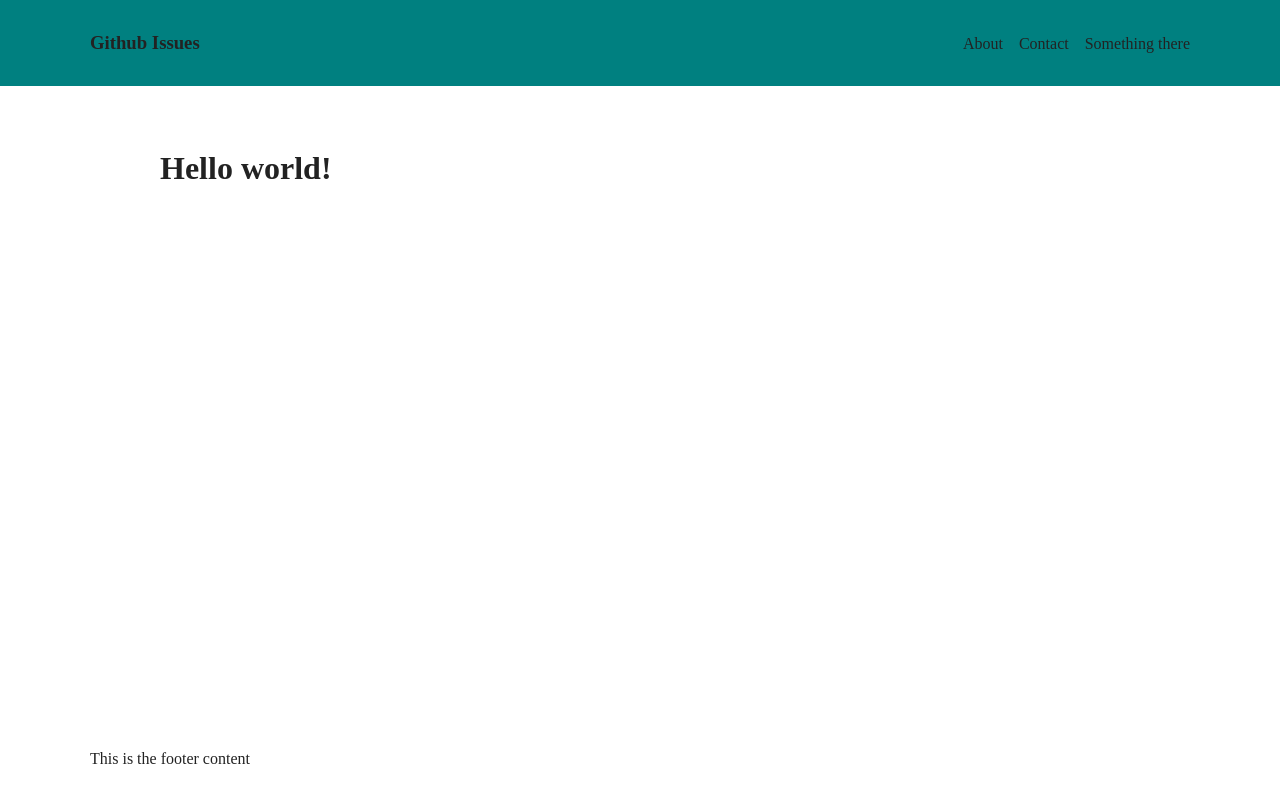
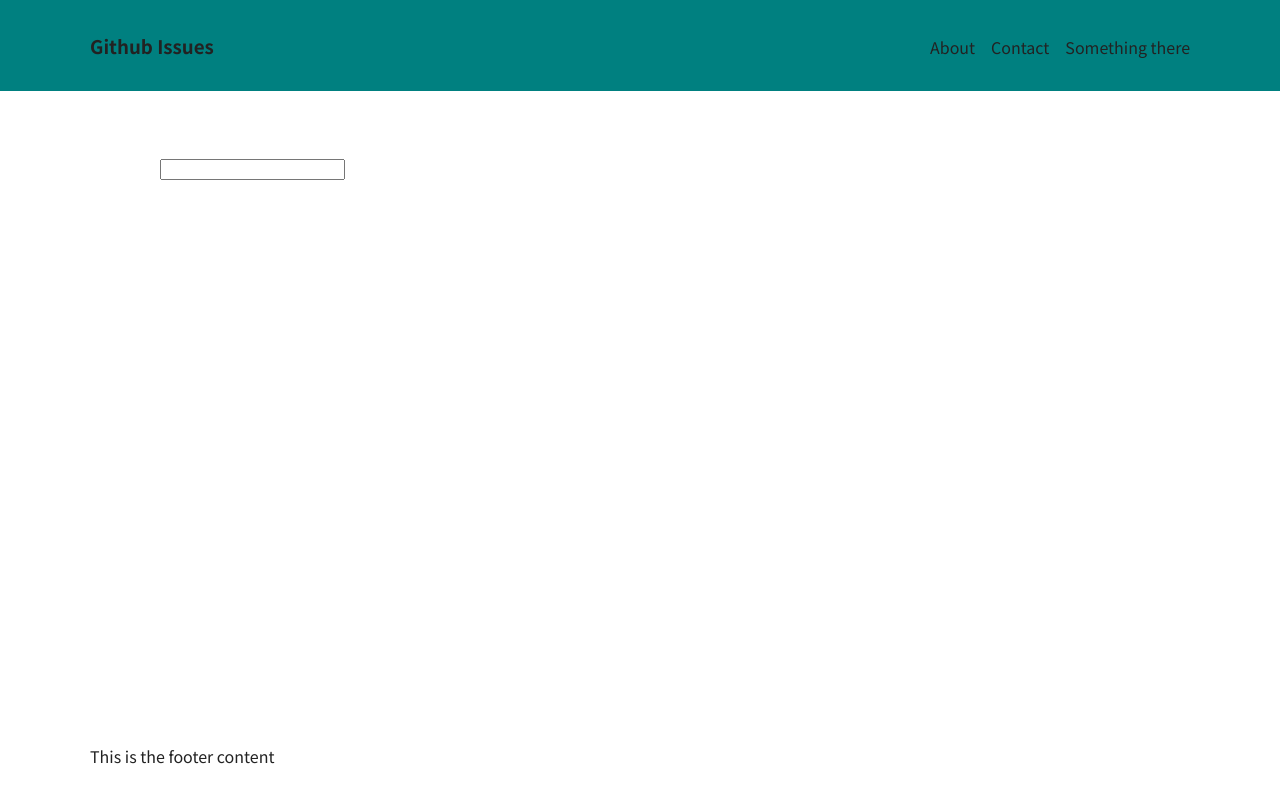
Before and after one commit to johncoryk/nextjs-github-issues, a Next.js app: page / in a window 1280 px wide. Built offline with nearby package versions, Linux system fonts and the light colour scheme.

Commit message:
added search bar

```diff
--- /dev/null
+++ b/src/components/Search.js
@@ -0,0 +1,3 @@
+const Search = () => <input type='text' />;
+
+export default Search;
--- a/src/pages/index.js
+++ b/src/pages/index.js
@@ -1,7 +1,9 @@
+import Search from '../components/Search';
+
 export default function Home() {
   return (
     <div>
-      <h1>Hello world!</h1>
+      <Search />
     </div>
   );
 }
--- a/src/styles/reset.css
+++ b/src/styles/reset.css
@@ -1,3 +1,5 @@
+@import url('https://fonts.googleapis.com/css2?family=Noto+Sans+JP:wght@400;700&display=swap');
+
 html {
   box-sizing: border-box;
   font-size: 16px;
@@ -7,6 +9,10 @@
 *:before,
 *:after {
   box-sizing: inherit;
+}
+
+body {
+  font-family: 'noto sans jp', sans-serif;
 }
 
 body,
```
